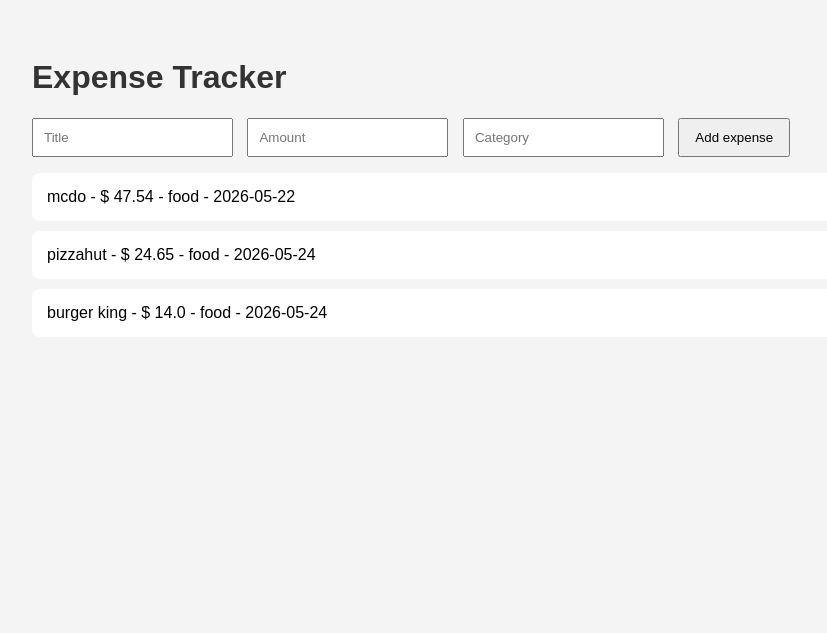
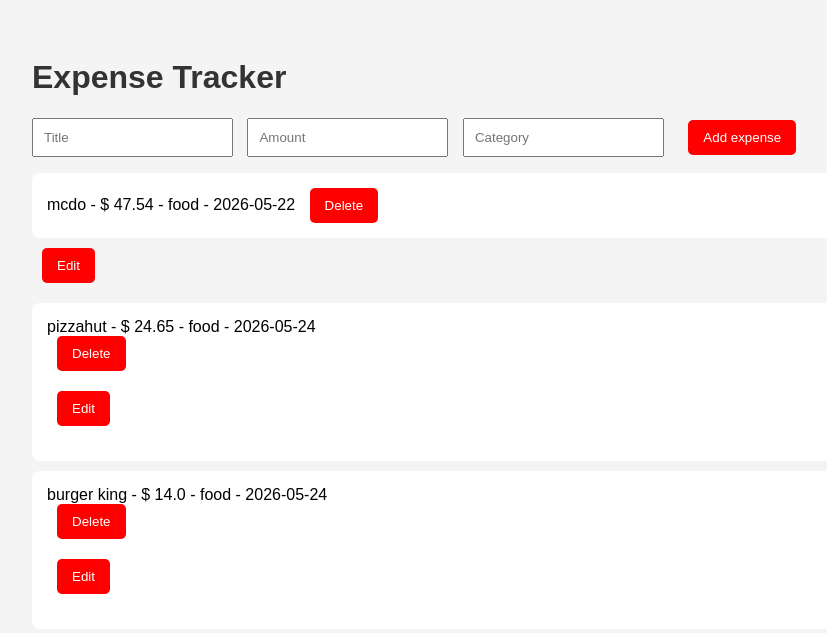
Before and after one commit to matteolucahomsy/EXPENSE_TRACKER, a Flask app: page / in a window 1280 px wide. Shown: the top 633 px of the page, without its empty margins (6-833 px from the left). Run offline with Flask 3, Linux system fonts and the light colour scheme; data comes from the database, SQL or seed files in the repository; both versions use the stored data as it was after the commit.

Commit message:
added button edit,delete

```diff
--- a/expense_manager.py
+++ b/expense_manager.py
@@ -114,3 +114,10 @@
         expenses=cursor.fetchall()
         conn.close()
         return expenses
+    def get_expense_by_id(self,expense_id):
+        conn=sqlite3.connect("expenses.db")
+        cursor=conn.cursor()
+        cursor.execute("SELECT * FROM expenses WHERE id = ?",(expense_id,))
+        expenses=cursor.fetchone()
+        conn.close()
+        return expenses
--- a/main.py
+++ b/main.py
@@ -1,4 +1,5 @@
 from expense import Expense
+import sqlite3
 import database
 from expense_manager import ExpenseManager
 from flask import Flask, render_template, request ,redirect
@@ -21,6 +22,23 @@
     )
     manager.add_expense(expense)
     return redirect("/")
+@app.route("/delete/<int:id>",methods=["POST"])
+def delete_expense(id):
+    manager.remove_expense(id)
+    return redirect("/")
+@app.route("/edit/<int:id>")
+def edit_page(id):
+    expense=manager.get_expense_by_id(id)
+    return render_template("edit.html",expense=expense)
+@app.route("/update/<int:id>",methods=["POST"])
+def update_expense(id):
+    title=request.form["title"]
+    amount=float(request.form["amount"])
+    category=request.form["category"]
+
+    manager.update_expense(id,title,amount,category)
+    return redirect("/")
+
 
 if __name__=="__main__":
     app.run(debug=True)
--- a/static/style.css
+++ b/static/style.css
@@ -16,6 +16,11 @@
 }
 button{
     padding: 10px 15px;
+    margin-left: 10px;
+    background-color: red;
+    color: white;
+    border: none;
+    border-radius: 5px;
     cursor: pointer;
 }
 ul{
--- a/templates/index.html
+++ b/templates/index.html
@@ -21,6 +21,12 @@
                 $ {{  expense[2]  }} -
                 {{  expense[3]  }} -
                 {{  expense[4]  }}
+                <form action="/delete/{{ expense[0]  }}" method="POST">
+                    <button type="submit">Delete</button>
+                </form>
+                <form action="/edit/{{ expense[0]  }}">
+                    <button typr="submit">Edit</button>
+                </form>
             </li>
         {% endfor %}
         </ul>
```
Also changed, not shown: templates/edit.html (added, +17 -0 lines), expenses.db.
